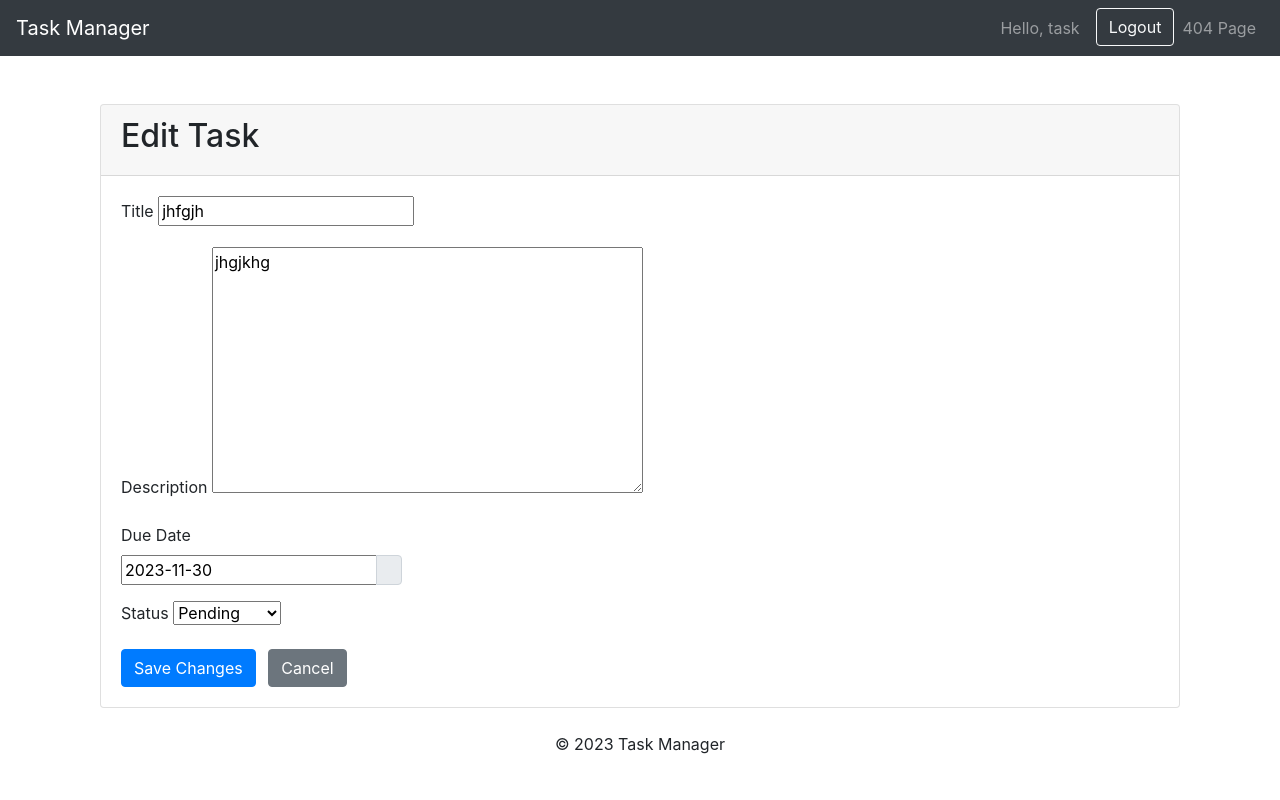
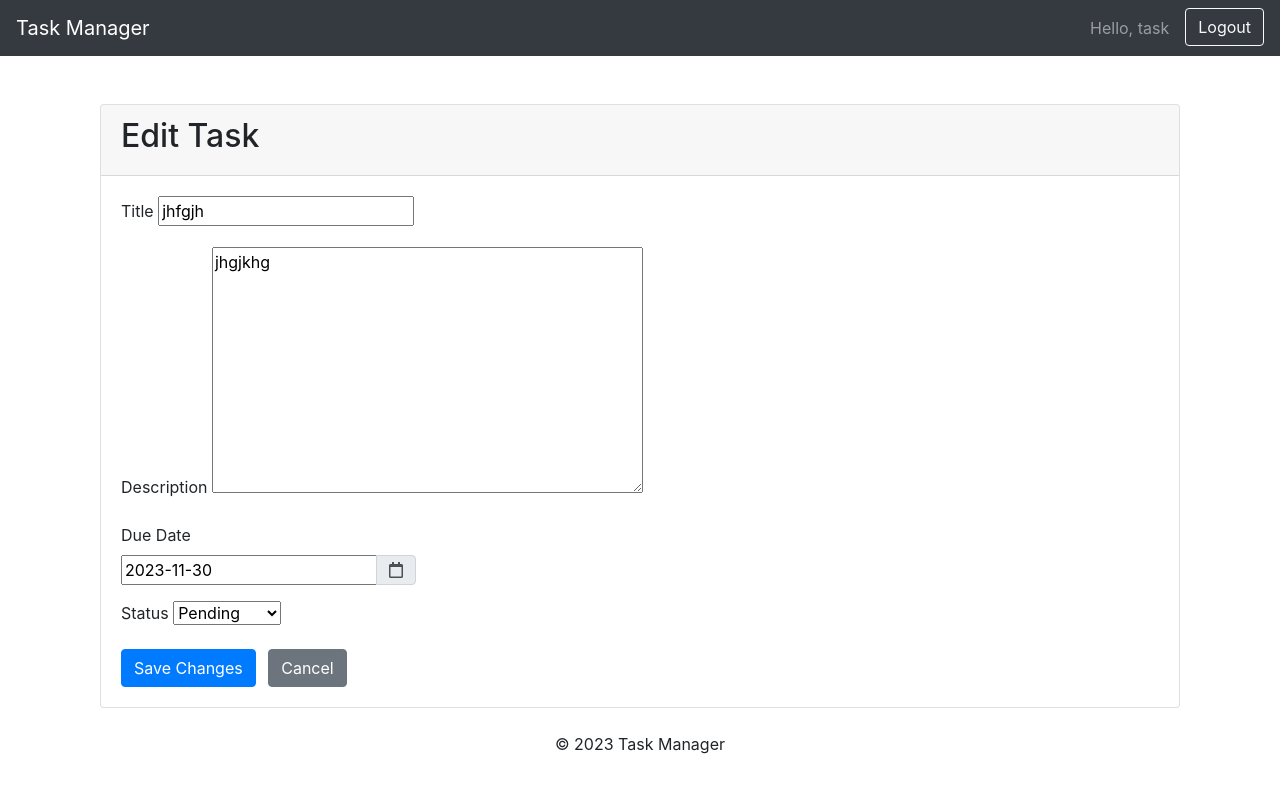
Before and after one commit to momenurmaruf2742/task_manager, a Django app: page /edit/4/ in a window 1280 px wide. Run offline with Django 4.2, Linux system fonts and the light colour scheme; a user stored in the database is signed in; data comes from the database, SQL or seed files in the repository; both versions use the stored data as it was after the commit; some libraries are stand-ins or nearby versions.

Commit message:
calender added

```diff
--- a/task_manager/settings.py
+++ b/task_manager/settings.py
@@ -37,7 +37,8 @@ INSTALLED_APPS = [
     'django.contrib.sessions',
     'django.contrib.messages',
     'django.contrib.staticfiles',
-    'task'
+    'task',
+    'fontawesomefree',
 ]
 
 MIDDLEWARE = [
--- a/templates/base.html
+++ b/templates/base.html
@@ -23,9 +23,9 @@
                     <a href="{% url 'logout' %}" class="btn btn-outline-light">Logout</a>
                 </li>
             {% endif %}
-            <li class="nav-item">
+            {% comment %} <li class="nav-item">
                 <a href="{% url 'error-404' %}" class="nav-link">404 Page</a>
-            </li>
+            </li> {% endcomment %}
         </ul>
     </div>
 </nav>
--- a/templates/registration/register.html
+++ b/templates/registration/register.html
@@ -1,3 +1,8 @@
+{% extends 'base.html' %}
+
+{% block title %}Task List{% endblock %}
+
+{% block content %}
 <!DOCTYPE html>
 <html lang="en">
 <head>
@@ -23,3 +28,4 @@
 <script src="https://stackpath.bootstrapcdn.com/bootstrap/4.5.2/js/bootstrap.min.js"></script>
 </body>
 </html>
+{% endblock content %}
--- a/templates/task_edit.html
+++ b/templates/task_edit.html
@@ -21,13 +21,14 @@
                 </div>
                 <div class="form-group">
                     <label for="{{ form.due_date.id_for_label }}">Due Date</label>
-                    <div class="input-group date" id="datepicker">
+                    <div class="input-group date" data-provide="datepicker">
                         {{ form.due_date }}
                         <div class="input-group-append">
-                            <span class="input-group-text"><i class="fa fa-calendar"></i></span>
+                            <span class="input-group-text"><i class="far fa-calendar"></i></span>
                         </div>
                     </div>
                 </div>
+
                 <div class="form-group">
                     <label for="{{ form.status.id_for_label }}">Status</label>
                     {{ form.status }}
@@ -38,19 +39,24 @@
         </div>
     </div>
 </div>
+<link rel="stylesheet" href="https://cdnjs.cloudflare.com/ajax/libs/font-awesome/5.15.3/css/all.min.css">
 
 <link rel="stylesheet" href="https://stackpath.bootstrapcdn.com/bootstrap/4.5.2/css/bootstrap.min.css">
 <link rel="stylesheet" href="https://cdnjs.cloudflare.com/ajax/libs/bootstrap-datepicker/1.9.0/css/bootstrap-datepicker.min.css">
 <script src="https://code.jquery.com/jquery-3.6.0.min.js"></script>
 <script src="https://stackpath.bootstrapcdn.com/bootstrap/4.5.2/js/bootstrap.min.js"></script>
 <script src="https://cdnjs.cloudflare.com/ajax/libs/bootstrap-datepicker/1.9.0/js/bootstrap-datepicker.min.js"></script>
+<link rel="stylesheet" href="https://cdn.jsdelivr.net/npm/bootstrap-datepicker@1.11.0/dist/css/bootstrap-datepicker.min.css">
+<script src="https://cdn.jsdelivr.net/npm/bootstrap-datepicker@1.11.0/dist/js/bootstrap-datepicker.min.js"></script>
+
 <script>
     $(document).ready(function() {
-        $('#datepicker').datepicker({
+        $('[data-provide="datepicker"]').datepicker({
             format: 'yyyy-mm-dd',
             autoclose: true,
             todayHighlight: true,
         });
     });
 </script>
+
 {% endblock %}
```
Also changed, not shown: templates/task_create.html (+4 -3 lines), db.sqlite3.
